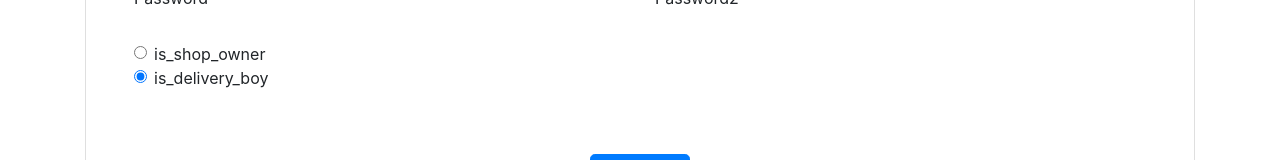
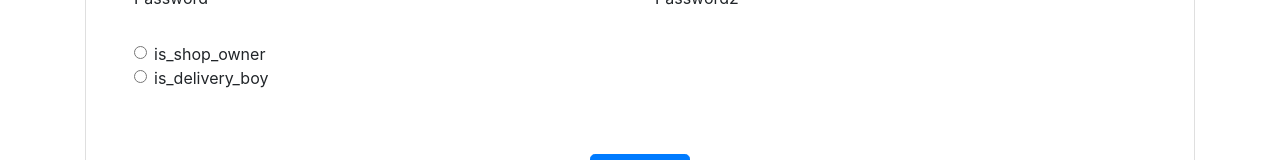
Before and after one commit to GautamSharma26/react-pizza-delivery, a React (Create React App) app: page /registration in a window 1280 px wide. Shown: the part 513-673 px from the top of the page. Built offline with nearby package versions, Linux system fonts and the light colour scheme.

Commit message:
did modification in Registration Page

```diff
--- a/src/component/Authentication/Registration.js
+++ b/src/component/Authentication/Registration.js
@@ -1,12 +1,9 @@
 import React, { useEffect, useState } from "react";
 import { Link } from "react-router-dom";
 import axios from "axios"
-import { useSelector } from "react-redux";
 // import registerimg from "../../images/registration.jpg";
 
 const Registration = () => {
-    const loginStatus = useSelector(state => state.tokenData.loginstatus);
-    console.log(loginStatus, "st")
     const [first_name, setFirstname] = useState('');
     const [last_name, setLastname] = useState('');
     const [email, setEmail] = useState('');
@@ -32,7 +29,6 @@ const Registration = () => {
             password2
         })
             .then(res => setStatus(res.statusText))
-            .catch(err => console.log(err))
     }
 
     const radioResult = (e) => {
@@ -130,7 +126,7 @@ const Registration = () => {
                                                     <input className="form-check-input" type="radio"
                                                         name="flexRadioDefault" id="flexRadioDefault1"
                                                         value="is_shop_owner"
-                                                        checked={is_shop_owner === "true"}
+                                                        // checked={is_shop_owner === "true"}
                                                         onChange={(e) => radioResult(e.target)} />
                                                     <label className="form-check-label" htmlFor="flexRadioDefault1">
                                                         is_shop_owner
@@ -142,7 +138,7 @@ const Registration = () => {
                                                         // checked={is_delivery_boy===true}
                                                         type="radio" name="flexRadioDefault" id="flexRadioDefault2"
                                                         value="is_delivery_boy"
-                                                        checked={is_delivery_boy === "true"}
+                                                        // checked={is_delivery_boy === "true"}
                                                         onChange={(e) => radioResult(e.target)} />
                                                     <label className="form-check-label" htmlFor="flexRadioDefault2">
                                                         is_delivery_boy
```
